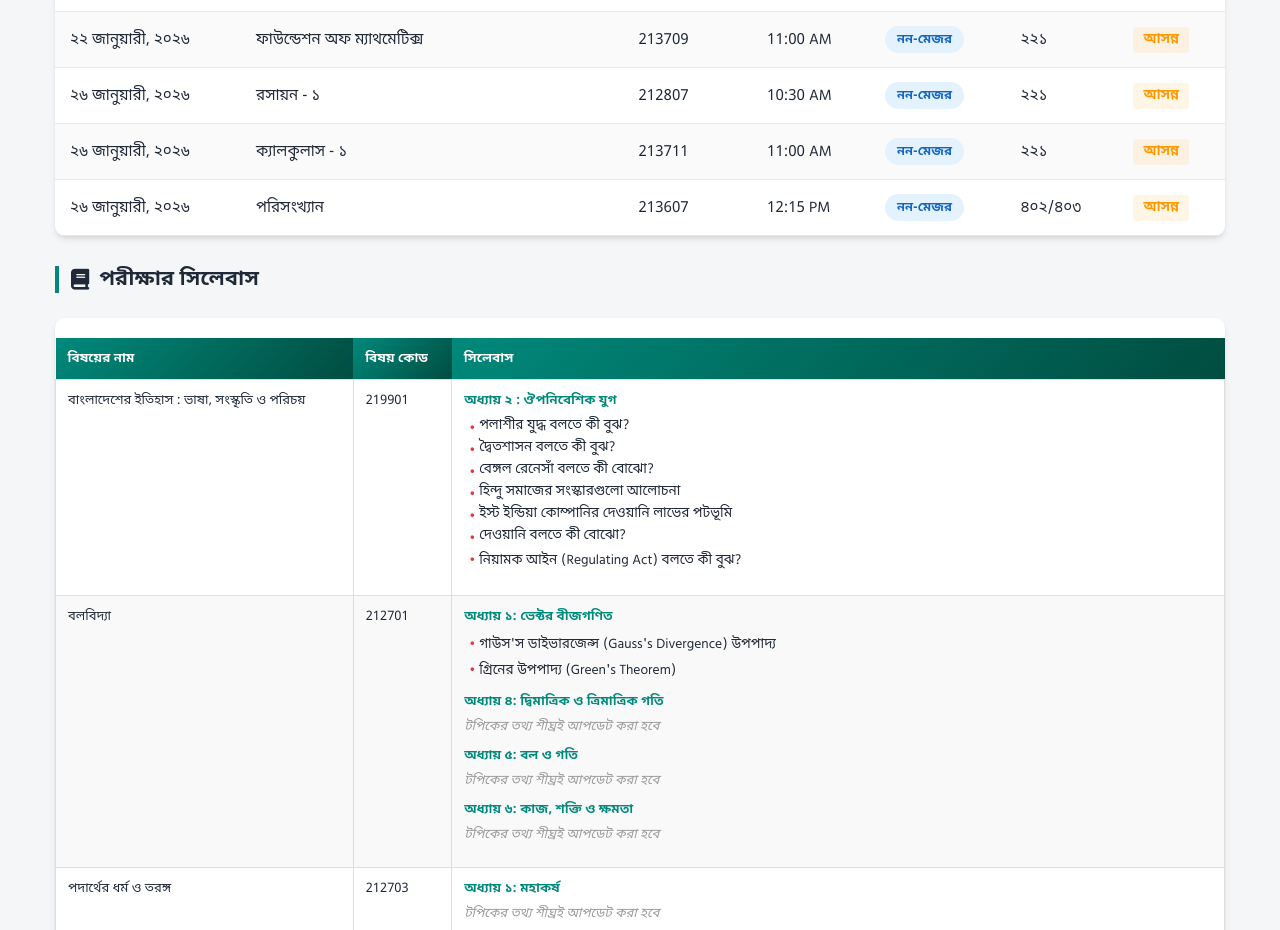
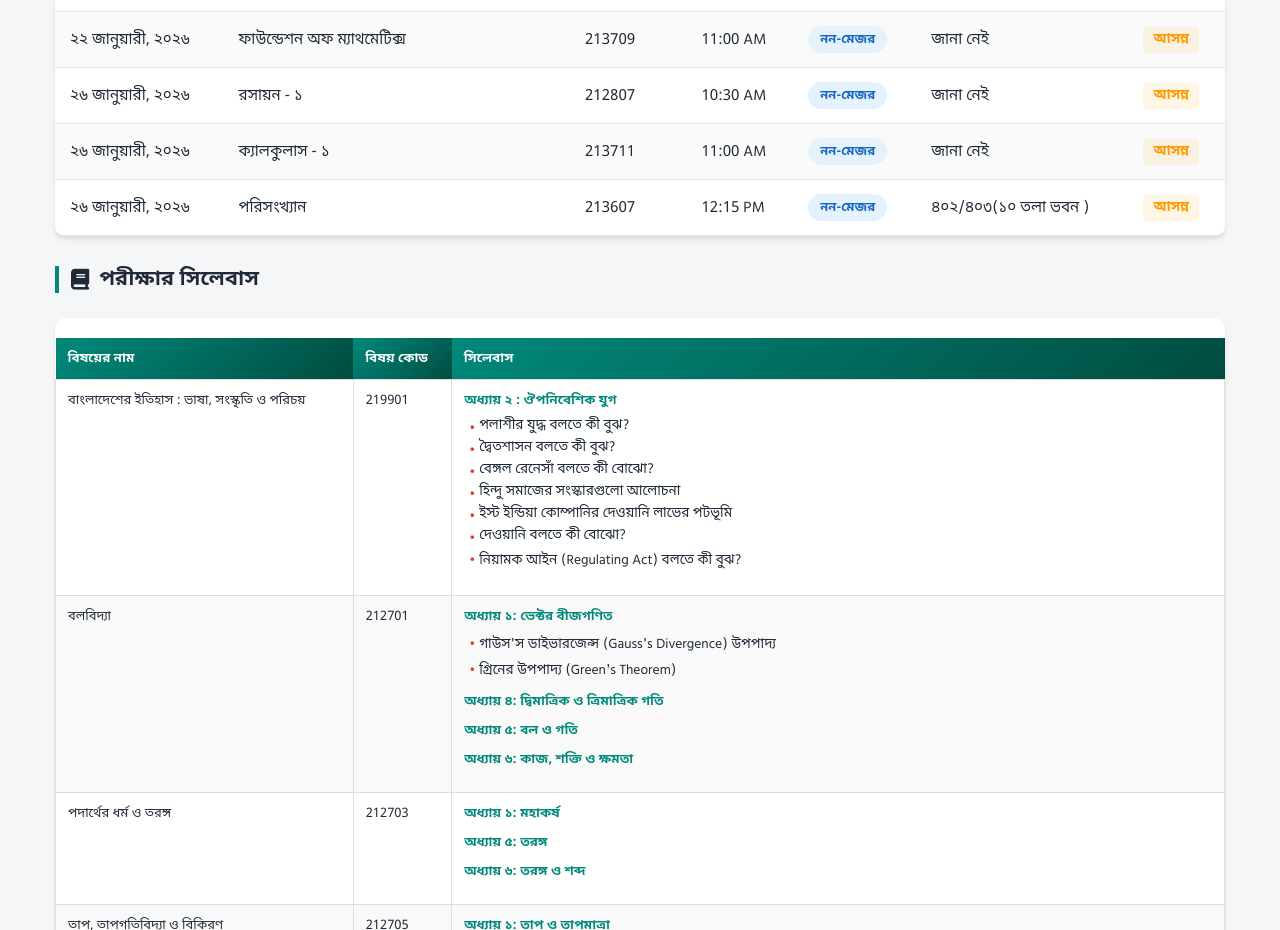
Before and after one commit to msharifulvisionary/incourse-routine-25, a plain HTML site: page index.html in a window 1280 px wide. Shown: the part 1870-2800 px from the top of the page. Drawn offline with nearby package versions, Linux system fonts and the light colour scheme; a web font is replaced by a local one.

Commit message:
Update index.html

```diff
--- a/index.html
+++ b/index.html
@@ -1667,7 +1667,7 @@ footer {
             <i class="fab fa-facebook-messenger"></i> মেসেঞ্জার গ্রুপ
         </a>
         <a href="javascript:void(0);" onclick="openDeveloperInfo(); toggleMenu();">
-            <i class="fas fa-code"></i> ডেভেলপার
+            <i class="fas fa-code"></i> ডেভেলপার তথ্য
         </a>
     </div>
 </div>
@@ -1842,7 +1842,7 @@ footer {
         <div class="gallery-item" onclick="openModal('https://i.imgur.com/QM0W5Qe.png', 'সিট প্ল্যান')">
             <img src="https://i.imgur.com/QM0W5Qe.png" alt="সিট প্ল্যান">
             <div class="g-overlay">
-                <span>সিট প্ল্যান</span><br>
+                <span>সিলেবাস</span><br>
                 <span class="g-btn"><i class="fas fa-download"></i> দেখুন</span>
             </div>
         </div>
@@ -1856,7 +1856,7 @@ footer {
         <div class="gallery-item" onclick="openModal('https://i.imgur.com/GqbB1mE.png', 'নোটিশ')">
             <img src="https://i.imgur.com/GqbB1mE.png" alt="নোটিশ">
             <div class="g-overlay">
-                <span>নোটিশ</span><br>
+                <span>সিলেবাস</span><br>
                 <span class="g-btn"><i class="fas fa-download"></i> দেখুন</span>
             </div>
         </div>
@@ -1888,9 +1888,9 @@ footer {
 <footer>
     <img src="https://i.imgur.com/HZjXngF.png" alt="লোগো" class="footer-logo">
     <h3>সরকারি আজিজুল হক কলেজ, বগুড়া</h3>
-    <p>পদার্থবিজ্ঞান বিভাগ | অরোরাস ২৫ ব্যাচ</p>
+    <p>পদার্থবিজ্ঞান বিভাগ | AURORAS 25 BATCH</p>
     <div class="dev-info">
-        &copy; ২০২৬ অরোরাস ২৫ | ডেভেলপ করেছেন <a href="javascript:void(0);" onclick="openDeveloperInfo()">মোঃ শরিফুল ইসলাম</a>
+        &copy; 2026 AURORAS'25| Devlop By </br> <a href="javascript:void(0);" onclick="openDeveloperInfo()">MD SHARIFUL ISLAM</a>
     </div>
 </footer>
 
@@ -1900,11 +1900,9 @@ footer {
     <div style="background: white; padding: 25px; border-radius: 15px; max-width: 350px; width: 90%; text-align: center;">
         <img src="https://i.imgur.com/mm2jLrd.png" alt="MD SHARIFUL ISLAM" style="width: 100px; height: 100px; border-radius: 50%; object-fit: cover; margin-bottom: 15px; border: 4px solid var(--primary);">
         <h2 style="color: #333; margin-bottom: 8px; font-size: 1.3rem;">MD SHARIFUL ISLAM</h2>
-        <p style="color: var(--primary); font-weight: 600; margin-bottom: 5px; font-size: 1rem;">পদার্থবিজ্ঞান বিভাগ</p>
-        <p style="color: #666; margin-bottom: 8px; font-size: 0.9rem;">সেশন: ২০২৪-২৫</p>
-        <p style="background: #f0f8ff; padding: 8px 15px; border-radius: 25px; color: #1a73e8; font-weight: 600; margin-bottom: 20px; font-size: 0.9rem;">
-            প্রফেশনাল ওয়েব ডিজাইনার ও ডেভেলপার
-        </p>
+        <p style="color: var(--primary); font-weight: 600; margin-bottom: 5px; font-size: 1rem;">DEPARTMENT OF PHYSICS</p>
+        <p style="color: #666; margin-bottom: 8px; font-size: 0.9rem;">SESSION:24-25</p>
+        <p style="background: #f0f8ff; padding: 8px 15px; border-radius: 25px; color: #1a73e8; font-weight: 600; margin-bottom: 20px; font-size: 0.9rem;">Professional Web Designer & Devloper</p>
         <div style="display: grid; grid-template-columns: 1fr 1fr; gap: 10px; margin-top: 15px;">
             <a href="https://www.facebook.com/share/1G1KQHWXH9/" target="_blank" style="display: flex; flex-direction: column; align-items: center; padding: 10px; border-radius: 8px; background: #f0f2f5; text-decoration: none; color: #333; transition: all 0.3s;">
                 <i class="fab fa-facebook-f" style="font-size: 18px; margin-bottom: 5px; color: #1877f2;"></i>
@@ -1952,8 +1950,8 @@ footer {
         </tbody>
     </table>
     <div style="margin-top:25px; padding-top:15px; border-top:2px solid #ddd; text-align:center; font-size:13px; color:#666;">
-        <div>উত্পন্ন হয়েছে: অরোরাস ২৫ ওয়েব পোর্টাল</div>
-        <div style="margin-top:5px;">ডেভেলপার: মোঃ শরিফুল ইসলাম | তারিখ: <span id="routineCurrentDate"></span></div>
+        <div>Generated Form - AURORAS'25 WEB PORTAL</div>
+        <div style="margin-top:5px;">Devlop By: MD SHARIFUL ISLAM | Date: <span id="routineCurrentDate"></span></div>
     </div>
 </div>
 
@@ -1967,7 +1965,7 @@ footer {
             শিক্ষা বর্ষ: ২০২৪-২০২৫
         </div>
     </div>
-    <table class="syllabus-table" id="syllabusTable">
+    <table class="syllabus-table" id="hiddenSyllabusTable">
         <thead>
             <tr>
                 <th width="15%">বিষয় কোড</th>
@@ -1976,16 +1974,15 @@ footer {
                 <th width="30%">টপিকসমূহ</th>
             </tr>
         </thead>
-        <tbody id="syllabusTableBody">
+        <tbody id="hiddenSyllabusTableBody">
             <!-- JS দিয়ে ফিল করা হবে -->
         </tbody>
     </table>
     <div style="margin-top:25px; padding-top:15px; border-top:2px solid #ddd; text-align:center; font-size:13px; color:#666;">
-        <div>উত্পন্ন হয়েছে: অরোরাস ২৫ ওয়েব পোর্টাল</div>
-        <div style="margin-top:5px;">ডেভেলপার: মোঃ শরিফুল ইসলাম | তারিখ: <span id="currentDate"></span></div>
+        <div>Generated from - AURORAS'25 WEB PORTAL</div>
+        <div style="margin-top:5px;">Devlop By - MD SHARIFUL ISLAM| Date: <span id="hiddenCurrentDate"></span></div>
     </div>
 </div>
-
 <script>
 // ডেটাবেজ - সম্পূর্ণ সিলেবাস সহ
 const exams = [
@@ -2117,7 +2114,7 @@ const exams = [
         room: "২২১",
         syllabus: [
             {
-                title: "শীঘ্রই ঘোষণা করা হবে",
+                title: "",
                 topics: []
             }
         ]
@@ -2130,7 +2127,7 @@ const exams = [
         type: "nonmajor",
         duration: "৩০ মিনিট",
         fullMarks: "১০",
-        room: "২২১",
+        room: "জানা নেই",
         syllabus: [
             {
                 title: "অধ্যায় ২ : বাস্তব সংখ্যা",
@@ -2154,7 +2151,7 @@ const exams = [
         type: "nonmajor",
         duration: "৩০ মিনিট",
         fullMarks: "১০",
-        room: "২২১",
+        room: "জানা নেই",
         syllabus: [
             {
                 title: "দ্বিতীয় অধ্যায়: পরমাণুর গঠন",
@@ -2187,7 +2184,7 @@ const exams = [
         type: "nonmajor",
         duration: "৩০ মিনিট",
         fullMarks: "১০",
-        room: "২২১",
+        room: "জানা নেই",
         syllabus: [
             {
                 title: "অধ্যায় ১ : ফাংশন",
@@ -2225,10 +2222,10 @@ const exams = [
         type: "nonmajor",
         duration: "৩০ মিনিট",
         fullMarks: "১০",
-        room: "৪০২/৪০৩",
+        room: "৪০২/৪০৩(১০ তলা ভবন )",
         syllabus: [
             {
-                title: "শীঘ্রই ঘোষণা করা হবে",
+                title: "",
                 topics: []
             }
         ]
@@ -2621,49 +2618,103 @@ function updateRoutineTable(data) {
 // সিলেবাস টেবিল আপডেট
 function updateSyllabusTable(data) {
     const tbody = document.getElementById('syllabusTableBody');
+    const hiddenTbody = document.getElementById('hiddenSyllabusTableBody');
+
+    // উভয় টেবিল ক্লিয়ার করুন
     tbody.innerHTML = '';
+    hiddenTbody.innerHTML = '';
 
     // তারিখ অনুযায়ী সাজানো
     const sortedExams = [...data].sort((a, b) => new Date(a.date) - new Date(b.date));
 
     sortedExams.forEach(exam => {
+        // দৃশ্যমান টেবিলের জন্য সিলেবাস HTML
         let syllabusHTML = '';
+        let chaptersHTML = '';
+        let topicsHTML = '';
 
         if(exam.syllabus.length > 0) {
             exam.syllabus.forEach(chap => {
-                let topicsHTML = '';
+                chaptersHTML += `<div style="margin-bottom: 8px; font-weight: 600;">${chap.title}</div>`;
+                if(chap.topics.length > 0) {
+                    topicsHTML += `<div style="margin-bottom: 12px;">`;
+                    chap.topics.forEach(topic => {
+                        topicsHTML += `<div style="padding-left: 12px; margin-bottom: 4px;">• ${topic}</div>`;
+                    });
+                    topicsHTML += `</div>`;
+                } else {
+                    topicsHTML += ``;
+                }
+            });
+        } else {
+            chaptersHTML = '';
+            topicsHTML = '';
+        }
+
+        // দৃশ্যমান সিলেবাস টেবিলে সারি যোগ করুন
+        let visibleSyllabusHTML = '';
+        if(exam.syllabus.length > 0) {
+            exam.syllabus.forEach(chap => {
+                let topicsHTMLInner = '';
 
                 if(chap.topics.length > 0) {
                     chap.topics.forEach(topic => {
-                        topicsHTML += `<span class="syllabus-topic">${topic}</span>`;
+                        topicsHTMLInner += `<span class="syllabus-topic">${topic}</span>`;
                     });
-                } else if(chap.title !== "শীঘ্রই ঘোষণা করা হবে") {
-                    topicsHTML = '<span style="color:#999; font-style:italic;">টপিকের তথ্য শীঘ্রই আপডেট করা হবে</span>';
+                } else if(chap.title !== "") {
+                    topicsHTMLInner = '';
                 } else {
-                    topicsHTML = '<span style="color:#999; font-style:italic;">সিলেবাস শীঘ্রই আপডেট করা হবে</span>';
+                    topicsHTMLInner = '';
                 }
 
-                syllabusHTML += `
+                visibleSyllabusHTML += `
                     <div style="margin-bottom: 12px;">
                         <span class="syllabus-chapter">${chap.title}</span>
-                        ${topicsHTML}
+                        ${topicsHTMLInner}
                     </div>
                 `;
             });
         } else {
-            syllabusHTML = '<span style="color:#999; font-style:italic;">সিলেবাসের তথ্য পাওয়া যায়নি</span>';
+            visibleSyllabusHTML = '<span style="color:#999; font-style:italic;">সিলেবাসের তথ্য পাওয়া যায়নি</span>';
         }
 
-        const row = document.createElement('tr');
-        row.innerHTML = `
+        // দৃশ্যমান টেবিলে সারি যোগ
+        const visibleRow = document.createElement('tr');
+        visibleRow.innerHTML = `
             <td>${exam.subject}</td>
             <td>${exam.code}</td>
-            <td>${syllabusHTML}</td>
+            <td>${visibleSyllabusHTML}</td>
         `;
-        tbody.appendChild(row);
+        tbody.appendChild(visibleRow);
+
+        // হিডেন টেবিলে সারি যোগ
+        const hiddenRow = document.createElement('tr');
+        hiddenRow.innerHTML = `
+            <td>${exam.code}</td>
+            <td>${exam.subject}</td>
+            <td>${chaptersHTML}</td>
+            <td>${topicsHTML}</td>
+        `;
+        hiddenTbody.appendChild(hiddenRow);
     });
-}
-
+
+    // বর্তমান তারিখ সেট করুন (উভয় টেবিলের জন্য)
+    const now = new Date();
+    const options = { day: 'numeric', month: 'long', year: 'numeric' };
+    const currentDate = now.toLocaleDateString('bn-BD', options);
+
+    // দৃশ্যমান টেবিলের তারিখ আপডেট
+    const dateElement = document.getElementById('currentDate');
+    if(dateElement) {
+        dateElement.textContent = currentDate;
+    }
+
+    // হিডেন টেবিলের তারিখ আপডেট
+    const hiddenDateElement = document.getElementById('hiddenCurrentDate');
+    if(hiddenDateElement) {
+        hiddenDateElement.textContent = currentDate;
+    }
+}
 // রেন্ডারিং ফাংশন - ইউনিক ডিজাইন
 function renderExams(data) {
     const container = document.getElementById('examContainer');
@@ -2964,6 +3015,7 @@ function downloadSyllabusImage() {
     btn.innerHTML = '<i class="fas fa-spinner fa-spin"></i> তৈরি হচ্ছে...';
     btn.disabled = true;
 
+    // এই লাইনটি নিশ্চিত করুন
     const element = document.getElementById('hidden-syllabus-table');
 
     html2canvas(element, {
@@ -3106,6 +3158,8 @@ function init() {
 
     // সিলেবাস টেবিল আপডেট
     updateSyllabusTable(exams);
+    // সিলেবাস টেবিল আপডেট
+updateSyllabusTable(data);
 }
 
 // ডকুমেন্ট লোড হলে ইনিশিয়ালাইজ করুন
```
